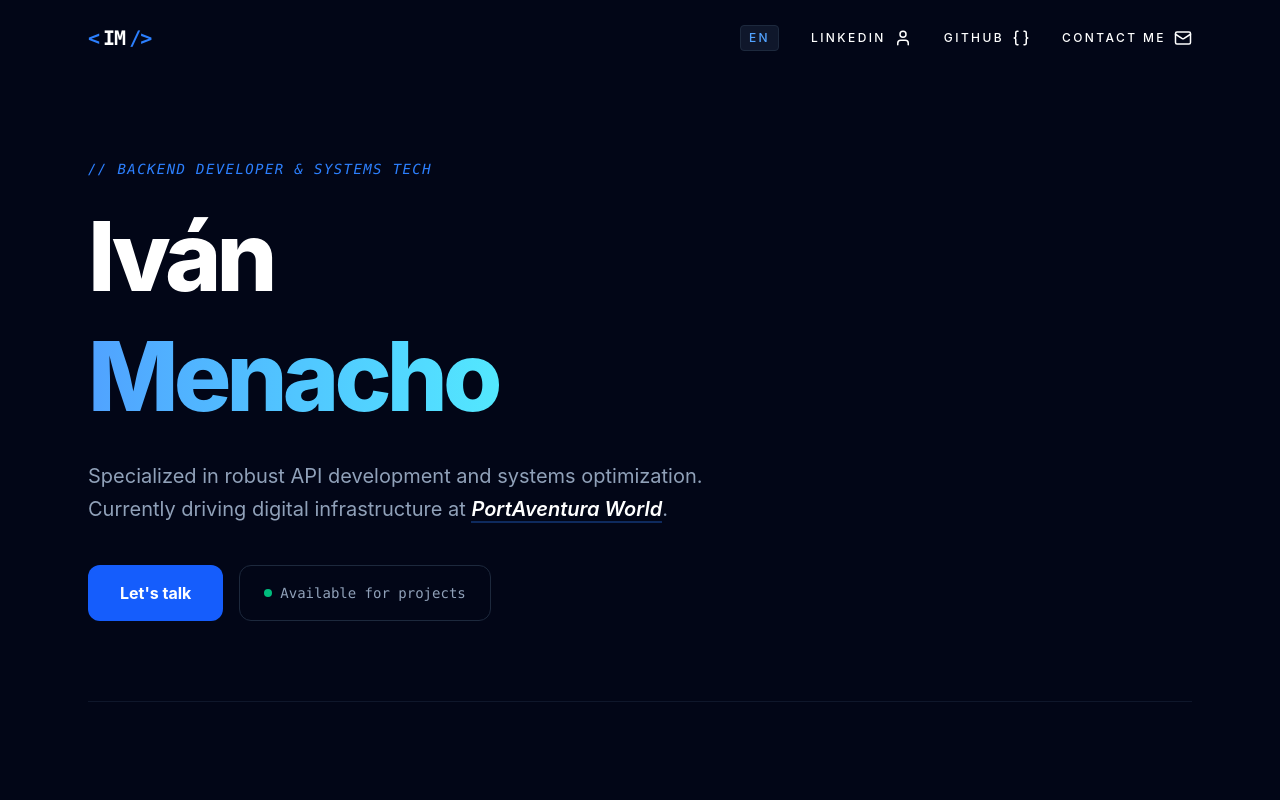
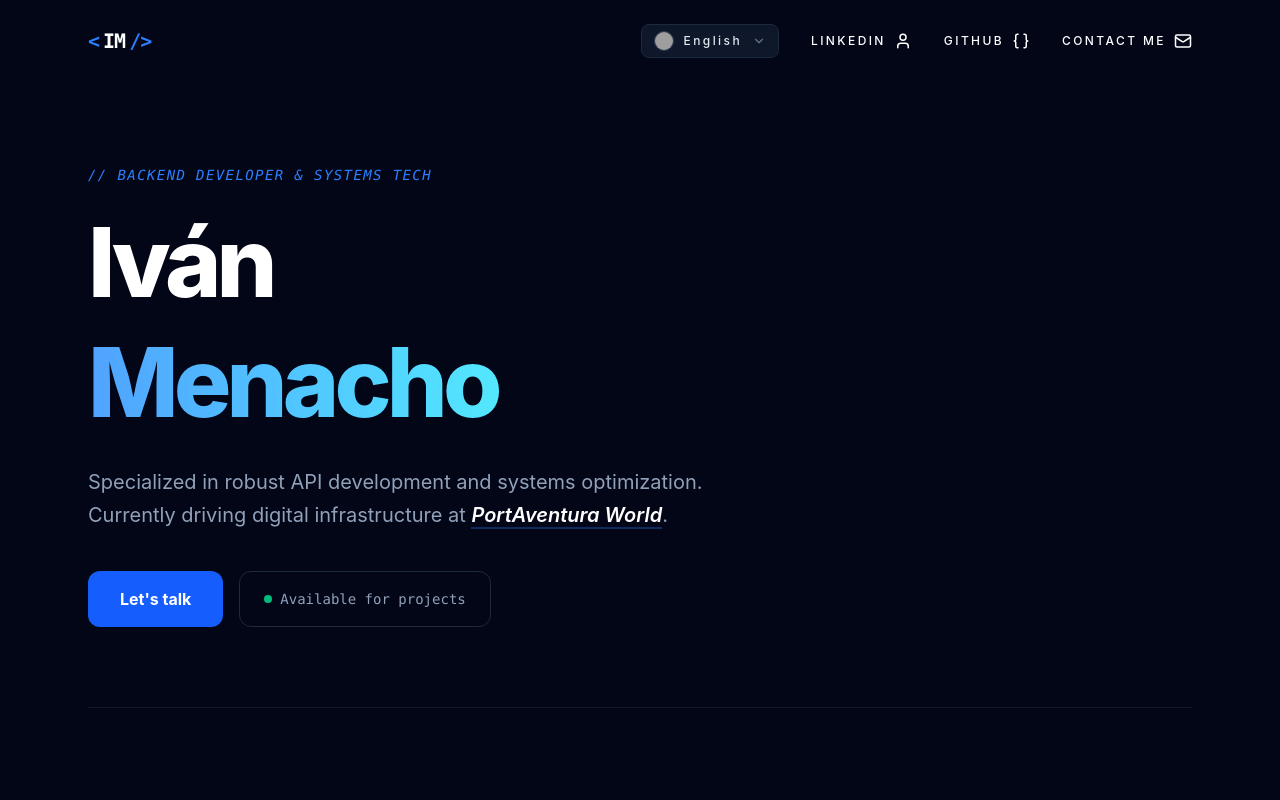
Before and after one commit to MenachoIvan/menachoivan.github.io, a React (Vite) app: page / in a window 1280 px wide. Shown: the top 800 px of the page. Built offline with nearby package versions, Linux system fonts and the light colour scheme; grey boxes are pictures that could not be loaded.

Commit message:
feat: languaje selector with flags

```diff
--- a/src/components/Navbar.jsx
+++ b/src/components/Navbar.jsx
@@ -1,16 +1,26 @@
-import React from "react";
-import { Mail, Braces, User } from "lucide-react";
+import React, { useState } from "react";
+import { Mail, Braces, User, ChevronDown } from "lucide-react";
 import { useTranslation } from "react-i18next";
 
 export const Navbar = () => {
   const { t, i18n } = useTranslation();
+  const [isOpen, setIsOpen] = useState(false);
 
-  const toggleLanguage = () => {
-    i18n.changeLanguage(i18n.language === "en" ? "es" : "en");
+  const languages = [
+    { code: "en", label: "English", countryCode: "GB" },
+    { code: "es", label: "Español", countryCode: "ES" },
+  ];
+
+  const currentLanguage =
+    languages.find((l) => l.code === (i18n.language || "en")) || languages[0];
+
+  const changeLanguage = (code) => {
+    i18n.changeLanguage(code);
+    setIsOpen(false);
   };
 
   return (
-    <nav className="p-4 md:p-6 flex flex-col sm:flex-row justify-between items-center max-w-6xl mx-auto text-white gap-4">
+    <nav className="p-4 md:p-6 flex flex-col sm:flex-row justify-between items-center max-w-6xl mx-auto text-white gap-4 relative z-50">
       <span className="font-mono font-bold text-xl tracking-tighter flex items-center">
         <span className="text-blue-500">&lt;</span>
         <span className="text-white mx-1">IM</span>
@@ -18,12 +28,60 @@ export const Navbar = () => {
       </span>
 
       <div className="flex items-center space-x-5 md:space-x-8 text-[10px] md:text-xs uppercase tracking-[0.2em] font-medium">
-        <button
-          onClick={toggleLanguage}
-          className="bg-slate-900 border border-slate-800 px-2 py-1 rounded text-blue-400 hover:border-blue-500 transition-colors"
-        >
-          {i18n.language.toUpperCase() === "EN" ? "ES" : "EN"}
-        </button>
+        <div className="relative">
+          <button
+            onClick={() => setIsOpen(!isOpen)}
+            className="flex items-center gap-2.5 bg-slate-900 border border-slate-800 px-3 py-1.5 rounded-lg text-blue-400 hover:border-blue-500 transition-all active:scale-95 shadow-inner"
+          >
+            <div className="w-5 h-5 rounded-full overflow-hidden border border-slate-700 shrink-0 bg-slate-800">
+              <img
+                src={`https://purecatamphetamine.github.io/country-flag-icons/3x2/${currentLanguage.countryCode}.svg`}
+                alt={currentLanguage.label}
+                className="w-full h-full object-cover"
+              />
+            </div>
+            <span className="hidden md:inline text-slate-200">
+              {currentLanguage.label}
+            </span>
+            <ChevronDown
+              size={14}
+              className={`transition-transform text-slate-500 ${isOpen ? "rotate-180" : ""}`}
+            />
+          </button>
+
+          {isOpen && (
+            <>
+              <div
+                className="fixed inset-0 z-[-1]"
+                onClick={() => setIsOpen(false)}
+              ></div>
+              <div className="absolute top-full mt-2 right-0 bg-slate-950 border border-slate-800 rounded-xl overflow-hidden shadow-2xl min-w-[140px] p-1">
+                {languages.map((lang) => (
+                  <button
+                    key={lang.code}
+                    onClick={() => changeLanguage(lang.code)}
+                    className={`flex items-center gap-3 w-full px-3 py-2.5 text-left rounded-lg transition-colors ${
+                      i18n.language === lang.code
+                        ? "text-blue-400 bg-blue-500/10 font-semibold"
+                        : "text-slate-300 hover:bg-slate-800/60"
+                    }`}
+                  >
+                    <div className="w-5 h-5 rounded-full overflow-hidden border border-slate-700 shrink-0 shadow-sm bg-slate-800">
+                      <img
+                        src={`https://purecatamphetamine.github.io/country-flag-icons/3x2/${lang.countryCode}.svg`}
+                        alt={lang.label}
+                        className="w-full h-full object-cover"
+                      />
+                    </div>
+                    <span className="text-xs uppercase tracking-wider">
+                      {lang.label}
+                    </span>
+                  </button>
+                ))}
+              </div>
+            </>
+          )}
+        </div>
 
         <a
           href="https://linkedin.com/in/ivan-menacho"
```
